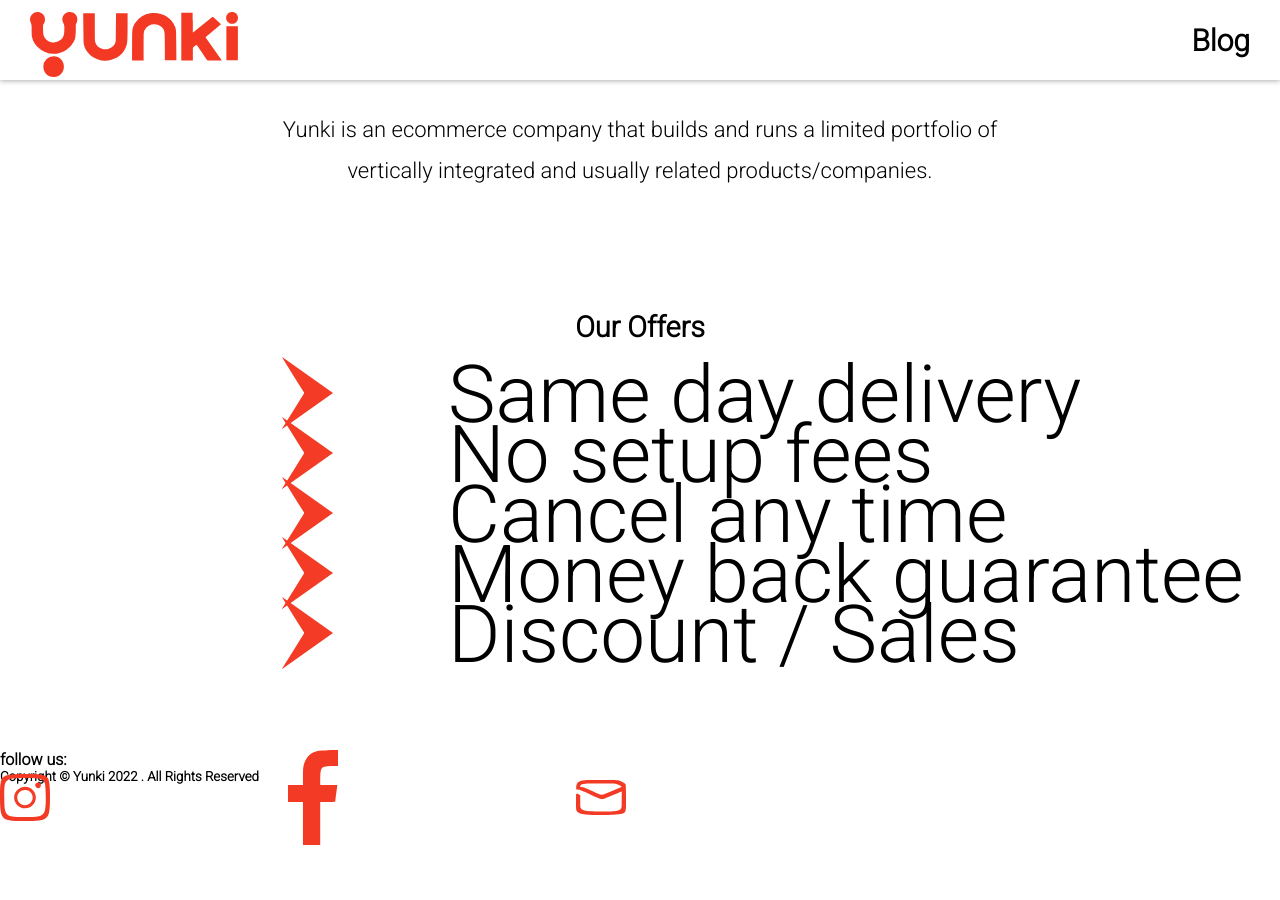
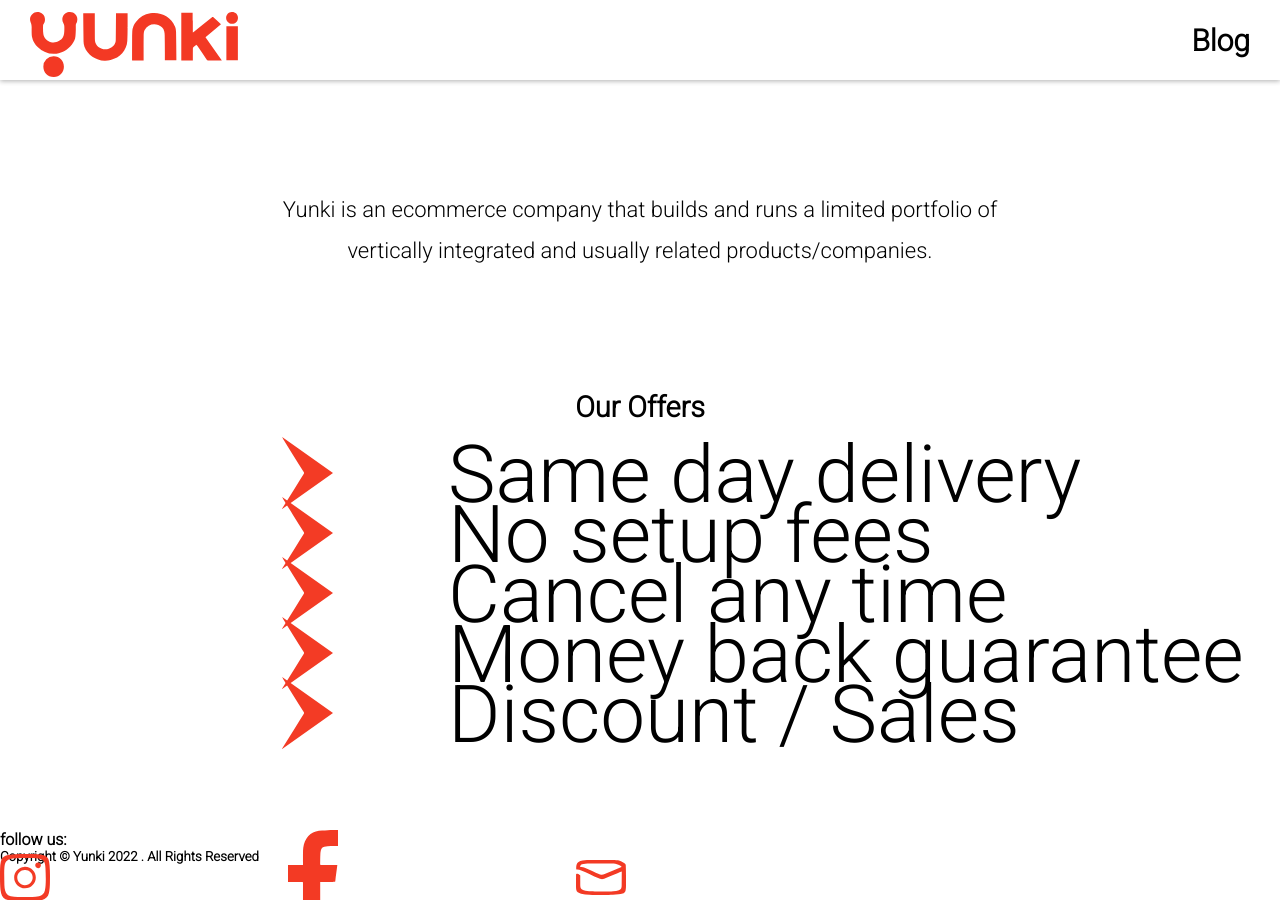
Before and after one commit to martinkyere/yunki.io, a Jekyll site: the page built from index.html, in a window 1280 px wide and 900 px high. Built offline with Jekyll 4.4.1, drawn with Linux system fonts in a browser that asks for light colours.

Commit message:
initial commit

```diff
--- a/assets/css/main.css
+++ b/assets/css/main.css
@@ -17,7 +17,7 @@
     width: 100vw;
     /* background-color: salmon; */
     box-shadow: 0 0.1rem 0.3rem rgba(0, 0, 0, 0.3);
-    position: fixed;
+    position: relative
 }
 .besteeze-logo{
     position: absolute;
```
